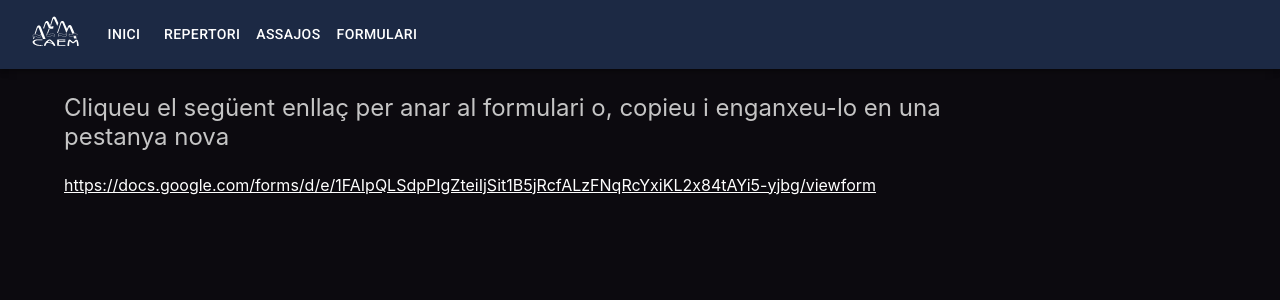
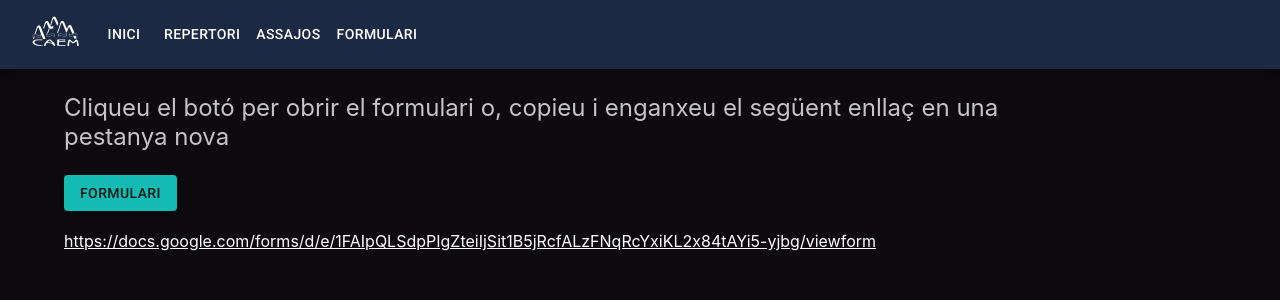
Before and after one commit to BernatIV/cae-montserrat, a React (Create React App) app: page / in a window 1280 px wide. Both pictures are taken after a click on the button "FORMULARI". Shown: the top 300 px of the page. Built offline with nearby package versions, Linux system fonts and the light colour scheme.

Commit message:
Revert "Fix ad blocker preventing opening Formulari tab by removing button"
This reverts commit a0aa49a0b4fc4722f3a1ff2aaeb14602c9d72382.

```diff
--- a/src/formulari/Formulari.js
+++ b/src/formulari/Formulari.js
@@ -1,11 +1,20 @@
+import {Button, Stack} from "@mui/material";
+import {formUrl} from "../utils/Constants";
 
 const Formulari = () => {
 
+    const openForm = () => {
+        window.open(formUrl, '_blank');
+    }
+
     return (
         <div style={{marginLeft: '5%'}}>
-            <p className="text-description">Cliqueu el següent enllaç per anar al formulari o, copieu i enganxeu-lo
+            <p className="text-description">Cliqueu el botó per obrir el formulari o, copieu i enganxeu el següent enllaç
                 en una pestanya nova</p>
-
+            <Stack spacing={2} direction="row">
+                <Button onClick={openForm} variant="contained" color="secondary">Formulari</Button>
+            </Stack>
+            <br/>
             <a href='https://docs.google.com/forms/d/e/1FAIpQLSdpPIgZteiIjSit1B5jRcfALzFNqRcYxiKL2x84tAYi5-yjbg/viewform'
                target='_blank'
                style={{color: 'white', overflow: 'auto', wordWrap: 'break-word'}}
```
